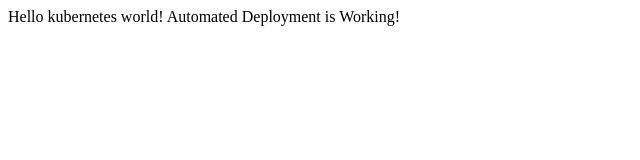
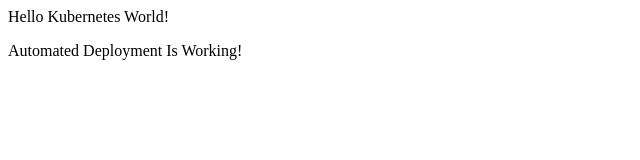
Before and after one commit to gitCraze2020/digital-ocean-kubernetes-deploy, a plain HTML site: page index.html in a window 1280 px wide. Shown: the whole page, without its empty margins (0-640 px from the left). Drawn offline with Linux system fonts and the light colour scheme.

Commit message:
updated index html

```diff
--- a/index.html
+++ b/index.html
@@ -1,4 +1,5 @@
 <body>
-Hello kubernetes world!
-Automated Deployment is Working!
+Hello Kubernetes World!
+<p>
+Automated Deployment Is Working!
 </body>
```
Also changed, not shown: 1 other file.
